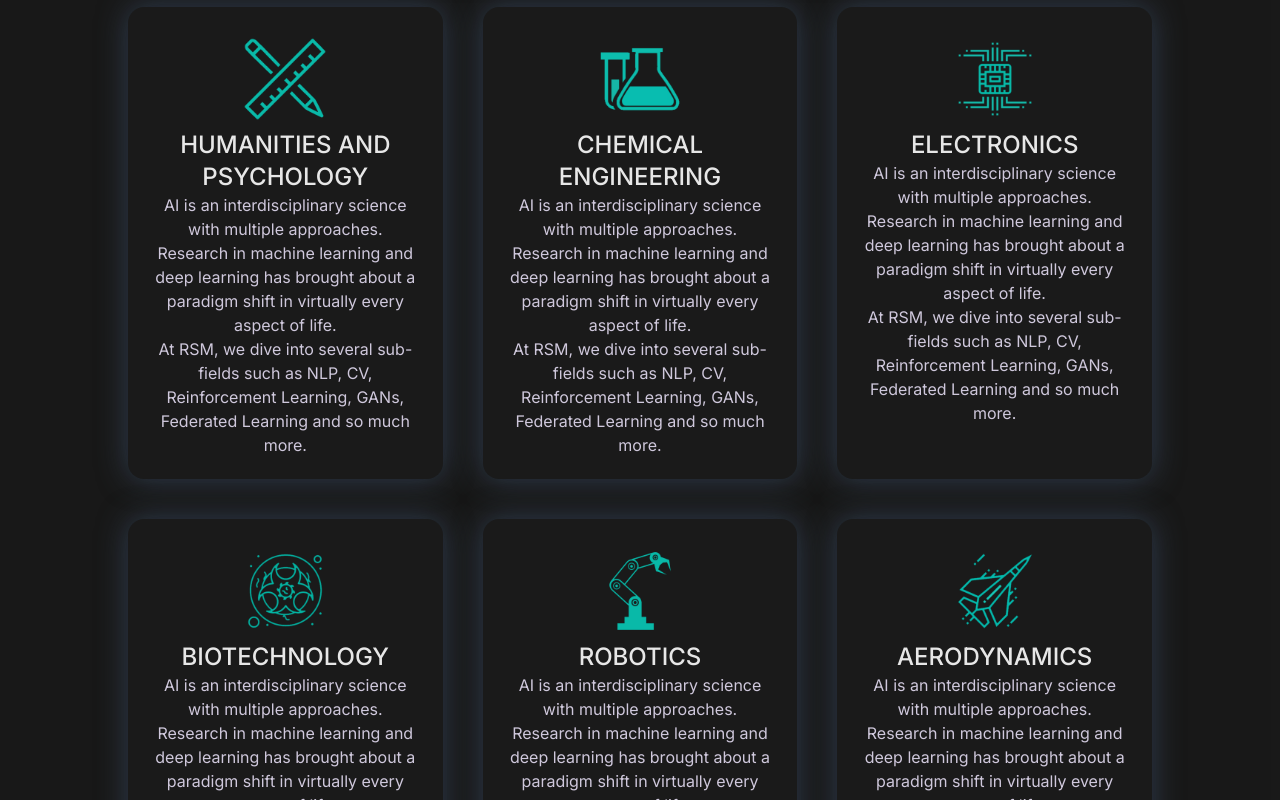
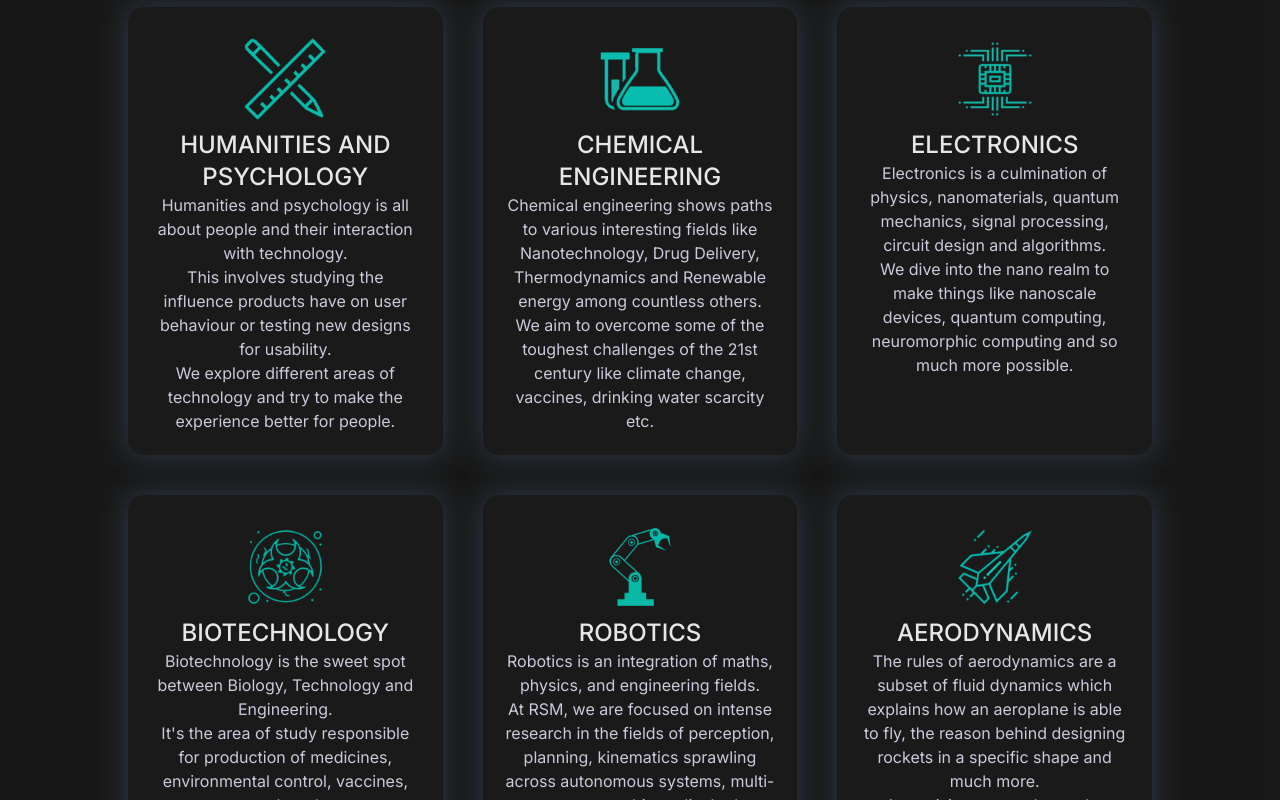
Before and after one commit to jyotishmanshandilya/RSM-WEBSITE, a Next.js app: page / in a window 1280 px wide. Shown: the part 2000-2800 px from the top of the page. Built offline with nearby package versions, Linux system fonts and the light colour scheme.

Commit message:
added contact section

```diff
--- a/app/page.js
+++ b/app/page.js
@@ -5,6 +5,7 @@ import Nav from '../components/Nav'
 import Banner from '../components/Banner'
 import About from '../components/About'
 import Domains from '../components/Domains'
+import Contact from '../components/Contact'
 
 export default function Home() {
   return (
@@ -13,6 +14,7 @@ export default function Home() {
       <Banner/>
       <About/>
       <Domains/>
+      <Contact/>
     </main>
   );
 }
--- a/components/Domains.js
+++ b/components/Domains.js
@@ -24,61 +24,54 @@ const Domains = () => {
             <div className='bg-[#1c1c1c] p-5 shadow-3xl shadow-slate-700 transition-shadow ease-in-out hover:shadow-none rounded-2xl border-2 border-transparent'>
                 <Image className='mx-auto' src={'/design.png'} width={100} height={100}/>
                 <h2 className='text-center text-white text-2xl'>HUMANITIES AND PSYCHOLOGY</h2>
-                <p className='text-center text-base'>AI is an interdisciplinary science with multiple approaches. <br/>
-                Research in machine learning and deep learning has brought about a paradigm
-                shift in virtually every aspect of life. <br/> At RSM, we dive into several
-                sub-fields such as NLP, CV, Reinforcement Learning, GANs, Federated Learning
-                and so much more.
+                <p className='text-center text-base'>Humanities and psychology is all about people and their
+                interaction with technology. <br/> This involves studying the influence products have on user
+                behaviour or testing new designs for usability. <br/> We explore different areas of technology
+                and try to make the experience better for people.
                 </p>
             </div>
             <div className='bg-[#1c1c1c] p-5 shadow-3xl shadow-slate-700 transition-shadow ease-in-out hover:shadow-none rounded-2xl border-2 border-transparent'>
                 <Image className='mx-auto' src={'/chemical.png'} width={100} height={100}/>
                 <h2 className='text-center text-white text-2xl'>CHEMICAL ENGINEERING</h2>
-                <p className='text-center text-base'>AI is an interdisciplinary science with multiple approaches. <br/>
-                Research in machine learning and deep learning has brought about a paradigm
-                shift in virtually every aspect of life. <br/> At RSM, we dive into several
-                sub-fields such as NLP, CV, Reinforcement Learning, GANs, Federated Learning
-                and so much more.
+                <p className='text-center text-base'>Chemical engineering shows paths to various interesting
+                fields like Nanotechnology, Drug Delivery, Thermodynamics and Renewable energy among countless
+                others. <br/> We aim to overcome some of the toughest challenges of the 21st century like climate
+                change, vaccines, drinking water scarcity etc.
                 </p>
             </div>
             <div className='bg-[#1c1c1c] p-5 shadow-3xl shadow-slate-700 transition-shadow ease-in-out hover:shadow-none rounded-2xl border-2 border-transparent'>
                 <Image className='mx-auto' src={'/electric.png'} width={100} height={100}/>
                 <h2 className='text-center text-white text-2xl'>ELECTRONICS</h2>
-                <p className='text-center text-base'>AI is an interdisciplinary science with multiple approaches. <br/>
-                Research in machine learning and deep learning has brought about a paradigm
-                shift in virtually every aspect of life. <br/> At RSM, we dive into several
-                sub-fields such as NLP, CV, Reinforcement Learning, GANs, Federated Learning
-                and so much more.
+                <p className='text-center text-base'>Electronics is a culmination of physics, nanomaterials,
+                quantum mechanics, signal processing, circuit design and algorithms. <br/> We dive into the nano
+                realm to make things like nanoscale devices, quantum computing, neuromorphic computing and so
+                much more possible.
                 </p>
             </div>
             <div className='bg-[#1c1c1c] p-5 shadow-3xl shadow-slate-700 transition-shadow ease-in-out hover:shadow-none rounded-2xl border-2 border-transparent'>
                 <Image className='mx-auto' src={'/bio.png'} width={100} height={100}/>
                 <h2 className='text-center text-white text-2xl'>BIOTECHNOLOGY</h2>
-                <p className='text-center text-base'>AI is an interdisciplinary science with multiple approaches. <br/>
-                Research in machine learning and deep learning has brought about a paradigm
-                shift in virtually every aspect of life. <br/> At RSM, we dive into several
-                sub-fields such as NLP, CV, Reinforcement Learning, GANs, Federated Learning
-                and so much more.
+                <p className='text-center text-base'>Biotechnology is the sweet spot between Biology,
+                Technology and Engineering. <br/> It's the area of study responsible for production of
+                medicines, environmental control, vaccines, cancer research and many more fields.
                 </p>
             </div>
             <div className='bg-[#1c1c1c] p-5 shadow-3xl shadow-slate-700 transition-shadow ease-in-out hover:shadow-none rounded-2xl border-2 border-transparent'>
                 <Image className='mx-auto' src={'/arm.png'} width={100} height={100}/>
                 <h2 className='text-center text-white text-2xl'>ROBOTICS</h2>
-                <p className='text-center text-base'>AI is an interdisciplinary science with multiple approaches. <br/>
-                Research in machine learning and deep learning has brought about a paradigm
-                shift in virtually every aspect of life. <br/> At RSM, we dive into several
-                sub-fields such as NLP, CV, Reinforcement Learning, GANs, Federated Learning className='text-center text-white'
-                and so much more.
+                <p className='text-center text-base'>Robotics is an integration of maths, physics, and
+                engineering fields. <br/>At RSM, we are focused on intense research in the fields of perception,
+                planning, kinematics sprawling across autonomous systems, multi-agent systems, biomedical robots
+                to name a few.
                 </p>
             </div>
             <div className='bg-[#1c1c1c] p-5 shadow-3xl shadow-slate-700 transition-shadow ease-in-out hover:shadow-none rounded-2xl border-2 border-transparent'>
                 <Image className='mx-auto' src={'/aero.png'} width={100} height={100}/>
                 <h2 className='text-center text-white text-2xl'>AERODYNAMICS</h2>
-                <p className='text-center text-base'>AI is an interdisciplinary science with multiple approaches. <br/>
-                Research in machine learning and deep learning has brought about a paradigm
-                shift in virtually every aspect of life. <br/> At RSM, we dive into several
-                sub-fields such as NLP, CV, Reinforcement Learning, GANs, Federated Learning
-                and so much more.
+                <p className='text-center text-base'>The rules of aerodynamics are a subset of fluid dynamics
+                which explains how an aeroplane is able to fly, the reason behind designing rockets in a specific
+                shape and much more. <br/> An uprising sector due to the recent interests in the commercialization
+                of the space industry.
                 </p>
             </div>
         </div>
--- /dev/null
+++ b/components/Footer.js
@@ -0,0 +1,30 @@
+import React from 'react'
+
+const Footer = () => {
+  return (
+    <section>
+        <div>
+            <div>
+                <h3>Links</h3>
+                <ul>
+                    <li>Home</li>
+                    <li>Projects</li>
+                    <li>Events</li>
+                    <li>Newsletters</li>
+                    <li><img  style="padding-top: 15px;" src="https://res.cloudinary.com/rsmanipal/image/upload/v1615985422/ResearchSoc/mit_white_ll4bne.png"/></li>
+                </ul>
+            </div>
+
+            <div>
+                <h3>About</h3>
+            </div>
+
+            <div>
+
+            </div>
+        </div>
+    </section>
+  )
+}
+
+export default Footer
--- a/components/Nav.js
+++ b/components/Nav.js
@@ -100,7 +100,7 @@ function DrawerAppBar(props) {
             <Box className="pt-6" sx={{ display: { xs: "none", md: "block" } }}>
               <Dropdown />
               {navItems.map((item) => (
-                <Link href={`${item}`}>
+                <Link href={`/${item}`}>
                   <Button key={item} sx={{ color: "#fff" }}>
                     {item}
                   </Button>
--- a/package.json
+++ b/package.json
@@ -11,6 +11,7 @@
   "dependencies": {
     "@emotion/react": "^11.11.1",
     "@emotion/styled": "^11.11.0",
+    "@formspree/react": "^2.4.4",
     "@headlessui/react": "^1.7.15",
     "@heroicons/react": "^2.0.18",
     "@mui/icons-material": "^5.14.1",
```
Also changed, not shown: components/Contact.js (+94 -8 lines), 1 other file (tests, documents, lock files or other folders).
